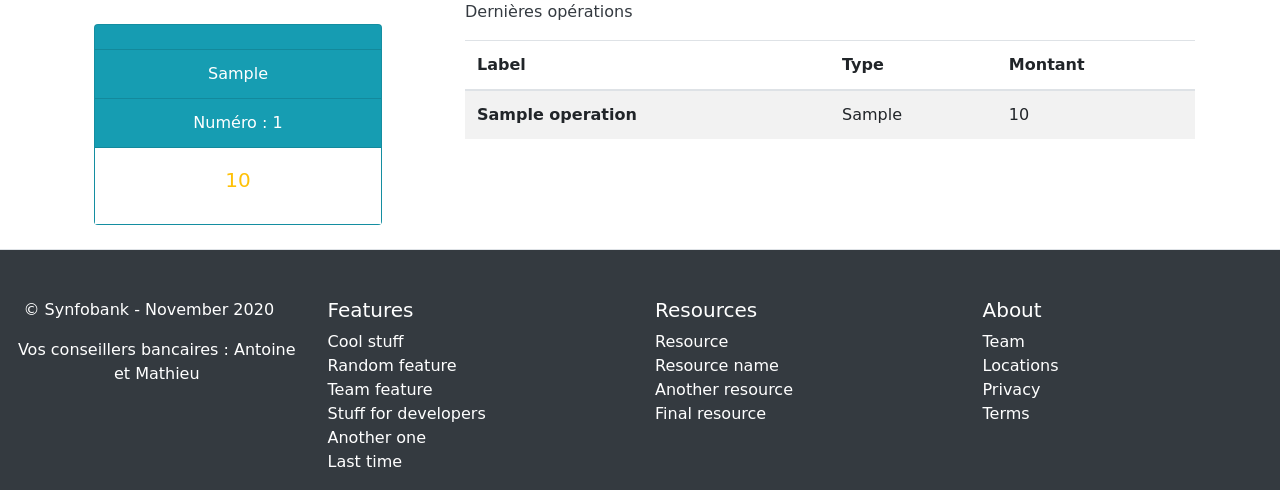
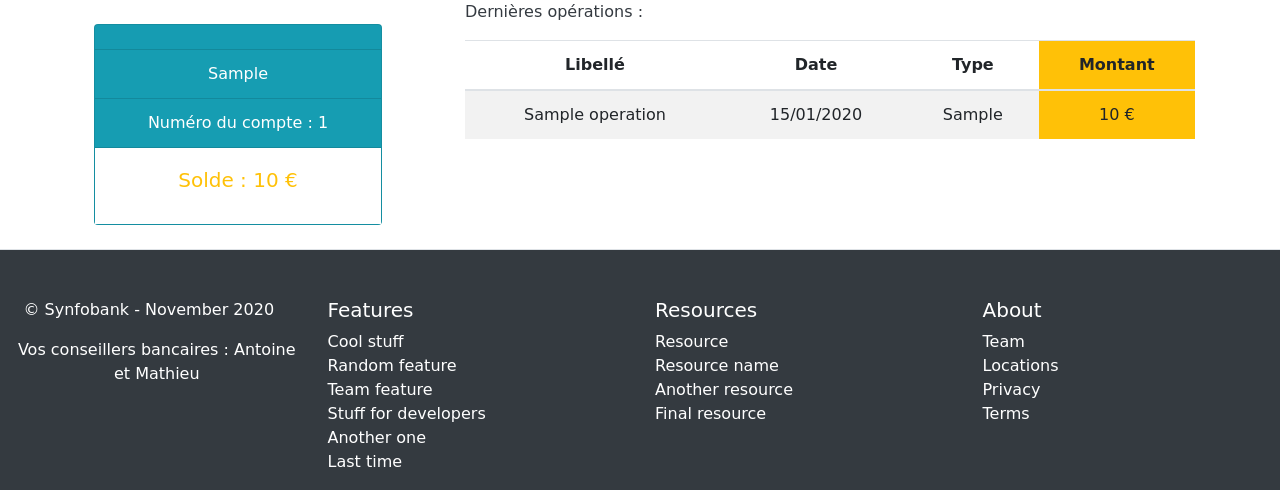
Before and after one commit to AntoineCheminPro/Synfobank, a Symfony app: template templates/account/index.html.twig in a window 1280 px wide. Shown: the part 310-800 px from the top of the page. Run offline with Twig, Linux system fonts and the light colour scheme; the template is opened without the code that fills it: most values are stand-ins (such as "Sample title", 1, 10 or a date in 2020); some libraries are stand-ins or nearby versions.

Commit message:
Update account index et accounts index

```diff
--- a/templates/Accounts/index.html.twig
+++ b/templates/Accounts/index.html.twig
@@ -9,17 +9,15 @@
 					{{app.user.firstname}}
 					{{app.user.lastname}}</div>
 				<div class="card-header text-center">{{account.accountType}}</div>
-				<div class="card-header text-center">Numéro :
+				<div class="card-header text-center">Numéro du compte :
 					{{account.id}}</div>
 				<div class="card-body bg-white">
-					<h5 class="card-title text-warning text-center">{{account.amount}}</h5>
-					<p class="card-text text-dark">Derniére Opération</p>
+					<h5 class="card-title text-warning text-center">Solde : {{account.amount}} €</h5>
 					<div class="text-center">
 						<a class="btn btn-warning text-center" href="{{path('account', {id:account.id})}}">Consulter</a>
 					</div>
 				</div>
 			</article>
 		{% endfor %}
-
 	</div>
 {% endblock %}
--- a/templates/account/index.html.twig
+++ b/templates/account/index.html.twig
@@ -9,38 +9,33 @@
 				{{app.user.firstname}}
 				{{app.user.lastname}}</div>
 			<div class="card-header text-center">{{account.accountType}}</div>
-			<div class="card-header text-center">Numéro :
-				{{account.id}}</div>
+			<div class="card-header text-center">Numéro du compte :
+				{{account.id}}
+			</div>
 			<div class="card-body bg-white">
-				<h5 class="card-title text-warning text-center">{{account.amount}}</h5>
-				{# <p class="card-text text-dark">Derniére Opération</p>
-				{% if account.operations is not empty %}
-					{% for operation in account.operations %}
-						<p class="card-text text-dark">{{operation.operationType}}
-							{{operation.amount}}
-							{{operation.label}}</p>
-					{% endfor %}
-				{% endif %} #}
+				<h5 class="card-title text-warning text-center">Solde : {{account.amount}} €</h5>
 			</div>
 		</article>
+
 		<div class="col-12 col-md-6 col-lg-8">
-			<p class="card-text text-dark">Dernières opérations</p>
+			<p class="card-text text-dark">Dernières opérations :</p>
         	<table class="table table-striped">
-          		<thead>
+          		<thead class="text-center">
             		<tr>
-              			<th scope="col">Label</th>
-              			{# <th scope="col">Date</th> #}
+              			<th scope="col">Libellé</th>
+              			<th scope="col">Date</th>
               			<th scope="col">Type</th>
-              			<th scope="col">Montant</th>
+              			<th scope="col" class="bg-warning">Montant</th>
             		</tr>
           		</thead>
-          		<tbody>
+          		<tbody class="text-center">
           		{% if account.operations is not empty %}
 					{% for operation in account.operations %}
-            			<tr>
-                			<th>{{operation.label}}</th>
+            			<tr">
+                			<td>{{operation.label}}</td>
+							<td>{{operation.registered|date("d/m/Y")}}</td>
                 			<td>{{operation.operationType}}</td>
-                			<td>{{operation.amount}}</td>
+                			<td class="bg-warning">{{operation.amount}} €</td>
               			</tr>
             		{% endfor %}
 				{% endif %}
--- a/templates/base.html.twig
+++ b/templates/base.html.twig
@@ -2,7 +2,9 @@
 <html>
     <head>
         <meta charset="UTF-8">
-        <title>{% block title %}Bienvenue{% endblock %}</title>
+        {% if app.user %}
+        <title>{% block title %}Bienvenue {{app.user.username}} {% endblock %}</title>
+        {% endif %}
         <link rel="stylesheet" href="https://cdn.jsdelivr.net/npm/bootstrap@4.5.3/dist/css/bootstrap.min.css" integrity="sha384-TX8t27EcRE3e/ihU7zmQxVncDAy5uIKz4rEkgIXeMed4M0jlfIDPvg6uqKI2xXr2" crossorigin="anonymous">
         <link rel="icon" type="image/x-icon" href="{{ asset('images/pig.ico') }}" />
         {# CSS si besoin çi-dessous #}
```
Also changed, not shown: 1 other file.
